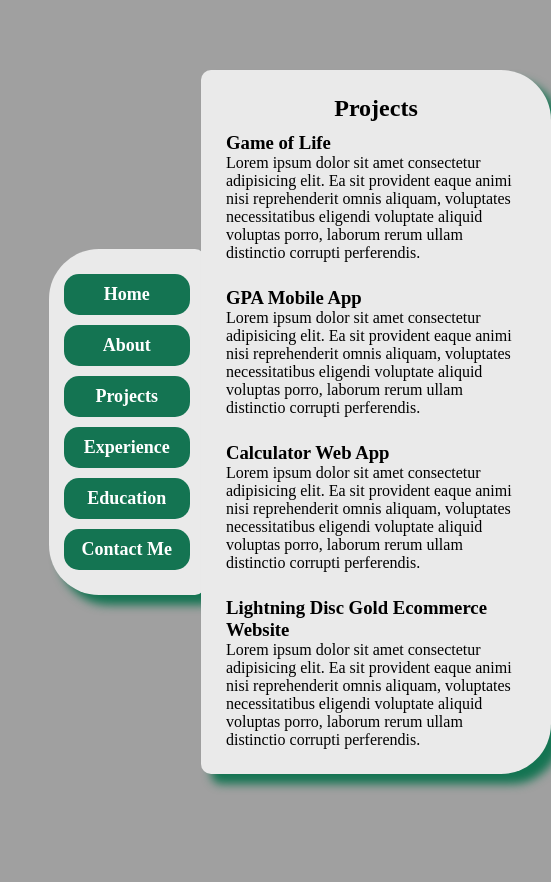
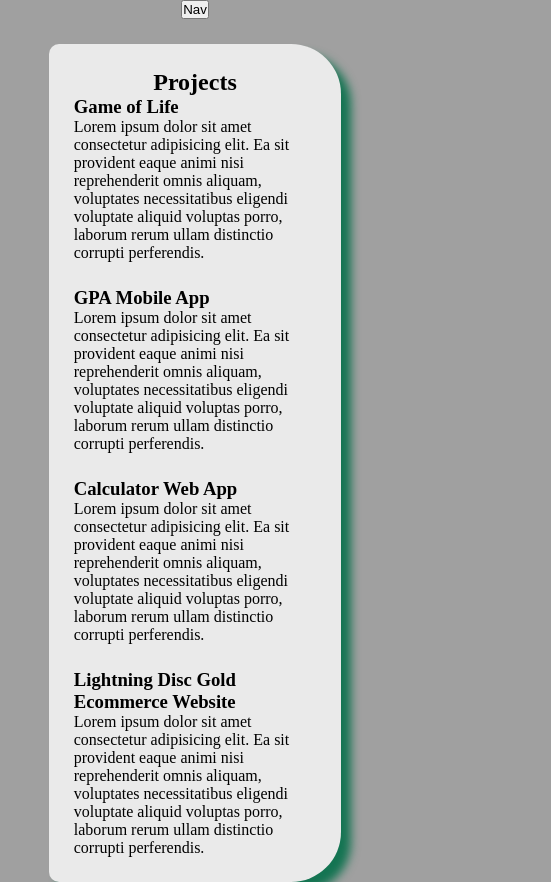
Before and after one commit to evan-jm/Portfolio, a React (Create React App) app in the folder frontend/: page /Portfolio/projects in a window 390 px wide. Shown: the whole page, 551 px wide, since content can reach past the window. Before the commit the page ends 844 px from the top, so only its background shows below. Built offline with nearby package versions, Linux system fonts and the light colour scheme.

Commit message:
Updating mobile styling

```diff
--- a/frontend/src/App.scss
+++ b/frontend/src/App.scss
@@ -11,6 +11,10 @@ body {
   display: flex;
   flex-direction: row;
   gap: 25px;
+
+  @media (max-width: 400px) {
+    flex-direction: column;
+  }
 }
 
 .container {
@@ -20,4 +24,8 @@ body {
   justify-content: center;
   align-items: center;
   width: 100%;
+
+  @media (max-width: 400px) {
+    height: unset;
+  }
 }
--- a/frontend/src/components/Navbar/Navbar.js
+++ b/frontend/src/components/Navbar/Navbar.js
@@ -1,11 +1,19 @@
 import "./Navbar.scss";
 
+import { useState } from "react";
 import { Link } from "react-router-dom";
 
 const Navbar = () => {
+  const [isNavVisible, setIsNavVisible] = useState(false);
+
+  const toggleNavVisibility = () => {
+    setIsNavVisible(!isNavVisible);
+  };
+
   return (
     <div className="nav-container">
-      <nav className="navbar">
+      <button onClick={toggleNavVisibility}>Nav</button>
+      <nav className={`navbar ${isNavVisible ? "visible" : ""}`}>
         <Link to="/Portfolio">Home</Link>
         <Link to="/Portfolio/about">About</Link>
         <Link to="/Portfolio/projects">Projects</Link>
--- a/frontend/src/components/Navbar/Navbar.scss
+++ b/frontend/src/components/Navbar/Navbar.scss
@@ -10,6 +10,18 @@ html {
   flex-direction: column;
   justify-content: center;
   align-items: center;
+
+  @media (max-width: 400px) {
+    height: unset;
+  }
+}
+
+.nav-container button {
+  display: none;
+
+  @media (max-width: 400px) {
+    display: block;
+  }
 }
 
 .navbar {
@@ -22,6 +34,14 @@ html {
   padding: 25px;
   gap: 10px;
   box-shadow: $shadow;
+
+  @media (max-width: 400px) {
+    display: none;
+  }
+
+  &.visible {
+    display: flex;
+  }
 }
 
 .navbar a {
--- a/frontend/src/pages/About/About.scss
+++ b/frontend/src/pages/About/About.scss
@@ -5,6 +5,7 @@
   flex-direction: column;
   justify-content: center;
   align-items: center;
+  flex-wrap: wrap;
   background-color: $components;
   border-radius: $component-border-radius;
   padding: $component-padding;
@@ -29,6 +30,7 @@
   flex-direction: row;
   align-items: baseline;
   justify-content: space-evenly;
+  flex-wrap: wrap;
   width: 100%;
 }
 
@@ -37,6 +39,7 @@
   flex-direction: row;
   justify-content: center;
   align-items: center;
+  flex-wrap: wrap;
 }
 
 .about .links a {
--- a/frontend/src/pages/Contact/Contact.scss
+++ b/frontend/src/pages/Contact/Contact.scss
@@ -5,6 +5,7 @@
   flex-direction: column;
   justify-content: center;
   align-items: center;
+  flex-wrap: wrap;
   background-color: $components;
   padding: $component-padding;
   border-radius: $component-border-radius;
@@ -18,6 +19,7 @@
   flex-direction: row;
   justify-content: space-around;
   align-items: center;
+  flex-wrap: wrap;
   margin-top: 10px;
 }
 
--- a/frontend/src/pages/Home/Home.js
+++ b/frontend/src/pages/Home/Home.js
@@ -4,7 +4,7 @@ import image from "../../image.jpeg";
 const Home = () => {
   return (
     <div className="container">
-      <div className="landing" id="landing">
+      <div className="landing">
         <h2>Welcome to my portfolio! - Evan Mitchell</h2>
         <div className="content">
           <img src={image} alt="#" />
--- a/frontend/src/pages/Home/Home.scss
+++ b/frontend/src/pages/Home/Home.scss
@@ -16,6 +16,10 @@
   flex-direction: row;
   justify-content: space-between;
   align-items: center;
+
+  @media (max-width: 400px) {
+    flex-direction: column;
+  }
 }
 
 .content > img {
--- a/frontend/src/pages/Projects/Projects.scss
+++ b/frontend/src/pages/Projects/Projects.scss
@@ -9,12 +9,13 @@
   padding: $component-padding;
   border-radius: $component-border-radius;
   box-shadow: $shadow;
-  transition: $transition;
-  gap: 10px;
 }
 
 .projects .grouping {
-  display: grid;
-  grid-template-columns: repeat(auto-fill, minmax(300px, 1fr));
+  display: flex;
+  flex-direction: row;
+  justify-content: center;
+  align-items: center;
+  flex-wrap: wrap;
   gap: 25px;
 }
```
